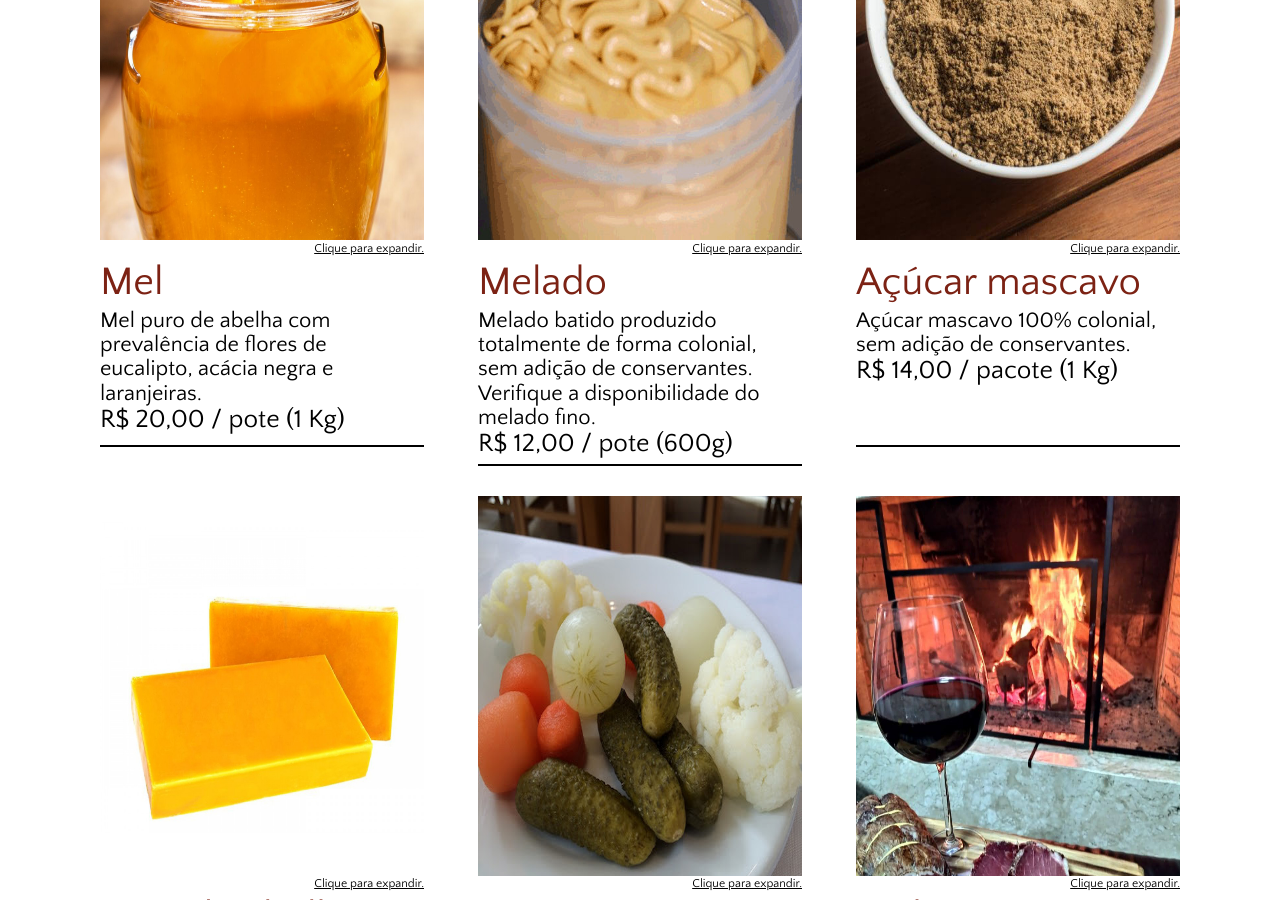
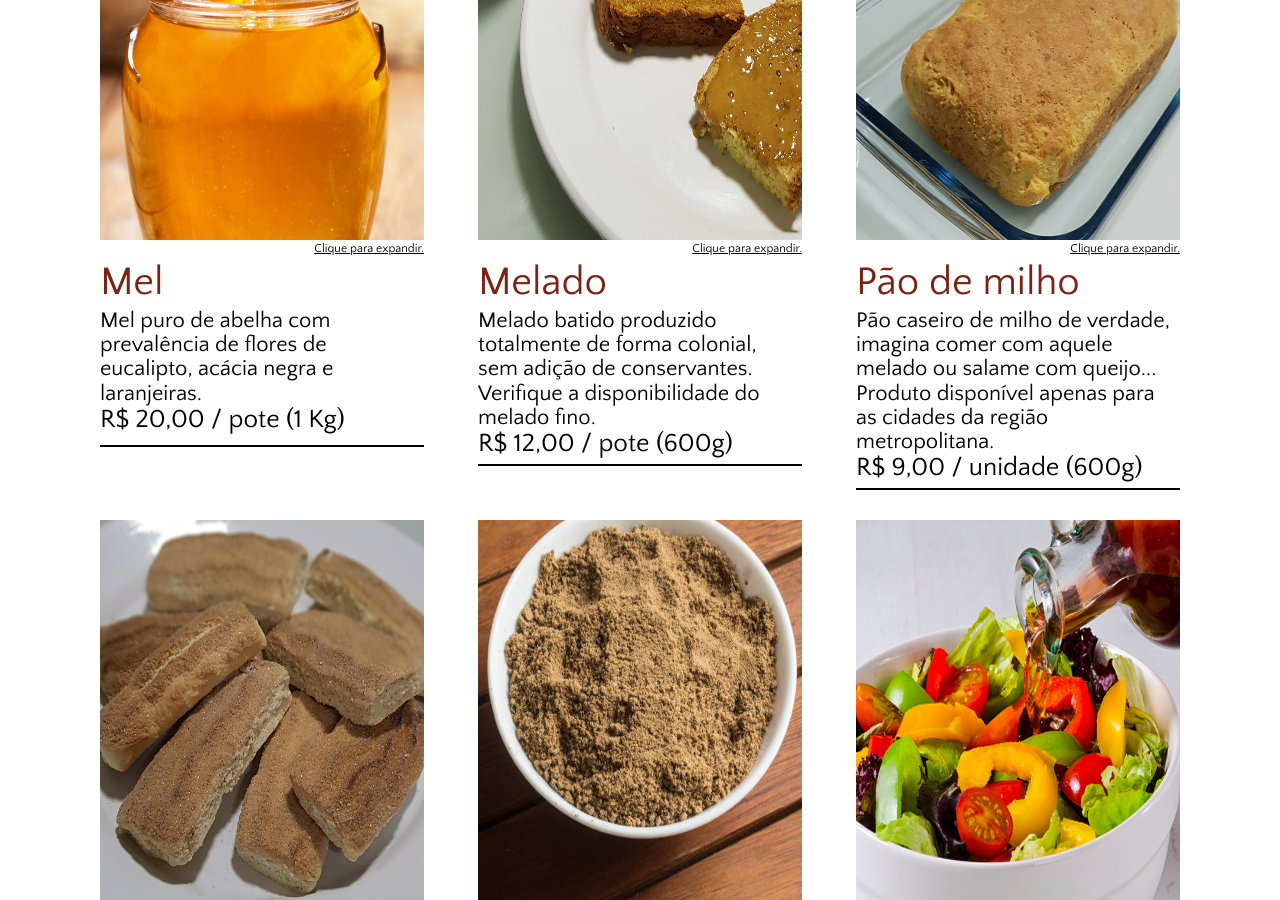
Before and after one commit to wpramio/coloniadelivery-site, a Jekyll site: the page built from index.html, in a window 1280 px wide and 900 px high, scrolled down 2015 px. Built offline with Jekyll 4.4.1, drawn with Linux system fonts in a browser that asks for light colours; some of the changed text lies outside the part shown.

Commit message:
Adição de produtos, mudança na ordem e preços
- Bolacha colonial (novo)
- Vinagre tinto (novo)
- Pão de milho (novo)
- Cera de abelha foi movida para o final
- Aumento na banha

```diff
--- a/_data/cardapio.yml
+++ b/_data/cardapio.yml
@@ -24,7 +24,7 @@
 
 - nome: banha
   descricao: Gordura suína aquecida no tacho a base de vapor, de forma a preservar o sabor e as propriedades naturais.
-  preco: '29,00'
+  preco: '29,90'
   tipo: Balde (3 Kg)
   img: banha.jpg
 
@@ -46,17 +46,29 @@
   tipo: pote (600g)
   img: melado.jpg
 
+- nome: pão de milho
+  descricao: Pão caseiro de milho de verdade, imagina comer com aquele melado ou salame com queijo... Produto disponível apenas para as cidades da região metropolitana.
+  preco: '9,00'
+  tipo: unidade (600g)
+  img: pao_milho.jpg
+
+- nome: bolacha colonial
+  descricao: Bolacha colonial feito totalmente de forma caseira, macia por dentro e crocante por fora! Muito gostosa! Produto disponível apenas para as cidades da região metropolitana.
+  preco: '9,00'
+  tipo: pacote (400g)
+  img: bolacha.jpg
+
 - nome: açúcar mascavo
   descricao: Açúcar mascavo 100% colonial, sem adição de conservantes.
   preco: '14,00'
   tipo: pacote (1 Kg)
-  img: açucar mascavo.jpg
+  img: açucar_mascavo.jpg
 
-- nome: cera de abelha
-  descricao: Cera pura de Abelha Colonial.
-  preco: '58,50'
-  tipo: 1 Kg
-  img: cera de abelha.jpg
+- nome: vinagre tinto
+  descricao: Vinagre feito de forma totalmente artesanal, sem conservantes. Dá outro sabor ao tempero das saladas no dia-a-dia.
+  preco: '15,00'
+  tipo: garrafa (2L)
+  img: vinagre_tinto.jpg
 
 - nome: conservas
   descricao: Pepino, pimentão, cenoura, brócolis, couve flor e beterraba. São utilizados somente conservantes naturais (sal e vinagre).
@@ -75,3 +87,9 @@
   preco: '30,00'
   tipo: garrafa (2L)
   img: cachaça de alambique.jpg
+
+- nome: cera de abelha
+  descricao: Cera pura de Abelha Colonial.
+  preco: '58,50'
+  tipo: 1 Kg
+  img: cera de abelha.jpg
```
Also changed, not shown: images/produtos/açucar_mascavo.jpg (renamed from images/produtos/açucar mascavo.jpg), images/produtos/açucar_mascavo_g.jpg (renamed from images/produtos/açucar mascavo_g.jpg), images/produtos/bolacha.jpg (added), images/produtos/bolacha_g.jpg (added), images/produtos/melado.jpg, images/produtos/melado_g.jpg, images/produtos/pao_milho.jpg (added), images/produtos/pao_milho_g.jpg (added), images/produtos/vinagre_tinto.jpg (added), 1 other file.
